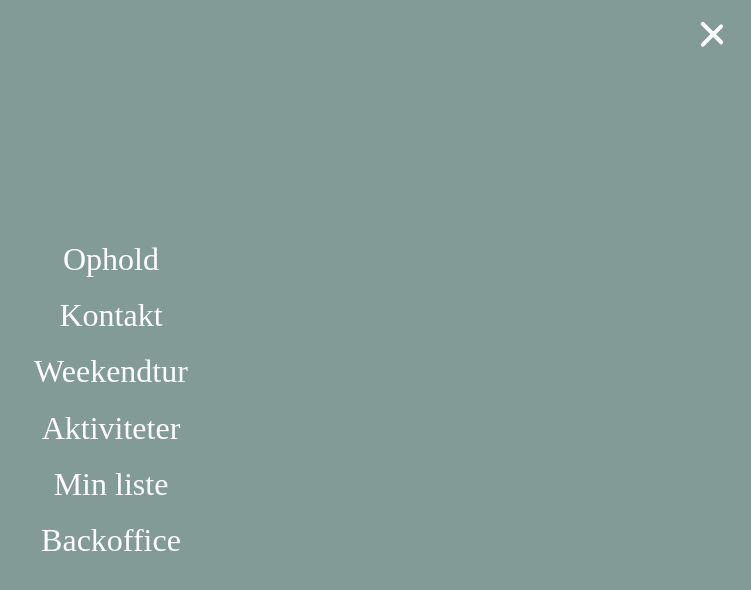
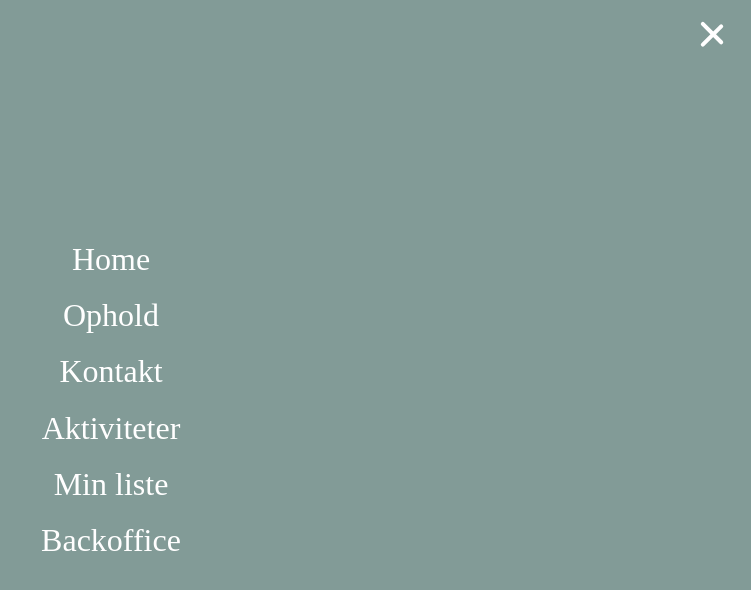
Before and after one commit to MathiasBirkAs/Gittes-Glamping, a React (Vite) app: page /admin in a window 1280 px wide. Both pictures are taken after a click on the element 1241 px from the left and 35 px from the top of the page. Shown: the top 590 px of the page, without its empty margins (529-1280 px from the left). Built offline with nearby package versions, Linux system fonts and the light colour scheme; a web font is replaced by a local one.

Commit message:
Weekend site removed, but stays in components for the stays

```diff
--- a/src/App.jsx
+++ b/src/App.jsx
@@ -6,7 +6,6 @@ import Ophold from "./pages/ophold";
 import Kontakt from "./pages/kontakt";
 import Aktiviteter from "./pages/aktiviteter";
 import MinListe from "./pages/min-liste";
-import Weekendtur from "./pages/Weekendtur";
 import Footer from "./components/footer/Footer";
 // importér flere sider...
 
@@ -19,7 +18,6 @@ export default function App() {
     { path: "/kontakt", element: <Kontakt /> },
     { path: "/aktiviteter", element: <Aktiviteter /> },
     { path: "/min-liste", element: <MinListe /> },
-    { path: "/weekendtur", element: <Weekendtur /> },
     { path: "/admin", element: <div>Backoffice</div> },
   ]);
 
--- a/src/components/nav/Nav.jsx
+++ b/src/components/nav/Nav.jsx
@@ -16,9 +16,9 @@ export default function Nav({ isOpen, setIsOpen }) {
       {isOpen && (
         <nav className={styles.nav}>
           <ul>
+            <li><Link to="/" onClick={() => setIsOpen(false)}>Home</Link></li>
             <li><Link to="/ophold" onClick={() => setIsOpen(false)}>Ophold</Link></li>
             <li><Link to="/kontakt" onClick={() => setIsOpen(false)}>Kontakt</Link></li>
-            <li><Link to="/weekendtur" onClick={() => setIsOpen(false)}>Weekendtur</Link></li>
             <li><Link to="/aktiviteter" onClick={() => setIsOpen(false)}>Aktiviteter</Link></li>
             <li><Link to="/min-liste" onClick={() => setIsOpen(false)}>Min liste</Link></li>
             <li><Link to="/admin" onClick={() => setIsOpen(false)}>Backoffice</Link></li>
--- a/src/components/nav/nav.module.css
+++ b/src/components/nav/nav.module.css
@@ -37,7 +37,7 @@
     top: 0;
     right: 0;
     width: 100%;
-    height: 100vh;
+    height: 100%;
     background-color: #829B97;
     display: flex;
     flex-direction: column;
--- a/src/pages/Weekendtur.jsx
+++ /dev/null
@@ -1,13 +0,0 @@
-
-
-import Header from "../components/header/Header";
-import Weekend from "../components/weekend/Weekend.jsx";
-
-export default function weekendtur() {
-  return (
-    <>
-      <Header page="weekendtur" />
-      <Weekend />
-    </>
-  );
-}
```
